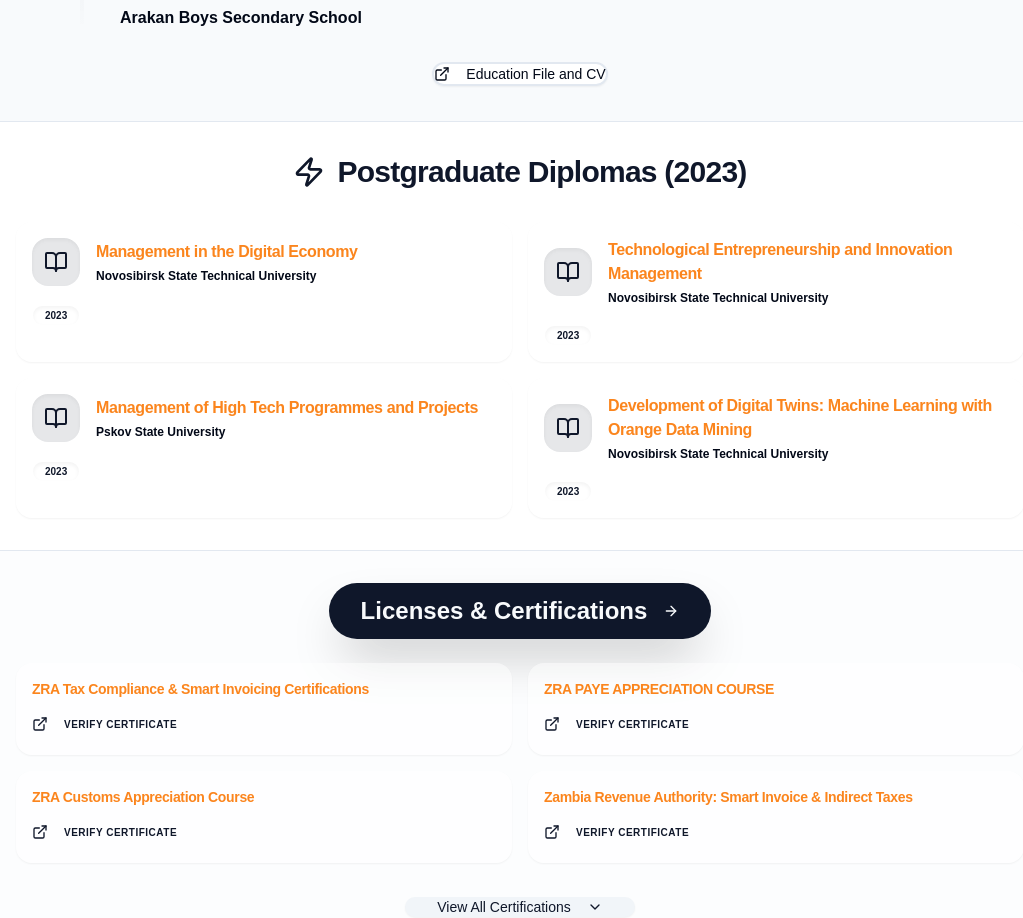
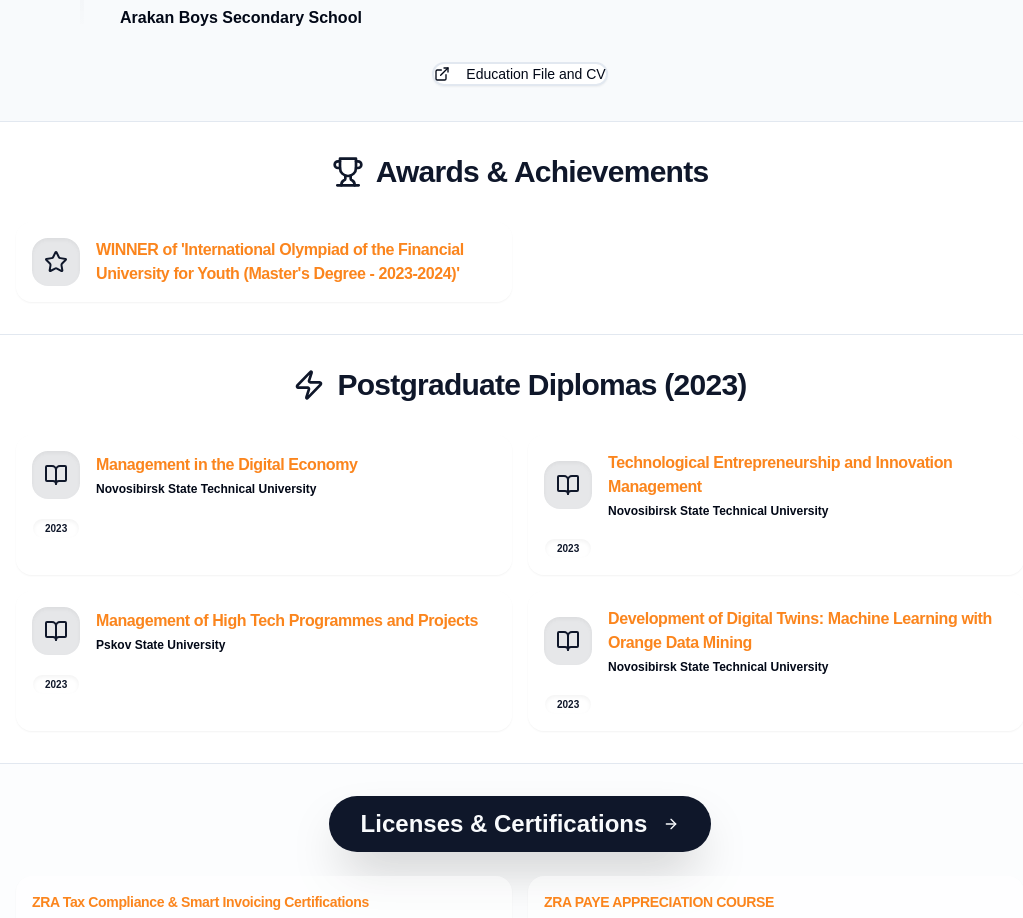
Before and after one commit to MS0C54073/muzoprof, a Next.js app: page / in a window 1280 px wide. Shown: the part 4997-5915 px from the top of the page, without its empty margins (120-1143 px from the left). Built offline with nearby package versions, Linux system fonts and the light colour scheme.

Commit message:
Added the Awards & Achievements section

```diff
--- a/src/app/page.tsx
+++ b/src/app/page.tsx
@@ -10,7 +10,7 @@ import {
     Github, Globe, GraduationCap, Loader2, Network, Phone, Server, Shield,
     Smartphone, Terminal, UserCog, ChevronDown, Calculator, Gamepad, Film,
     Edit, BookOpen, HeartHandshake, Zap, FileText, Mail, Stars, Search,
-    HardDrive, BarChart3, MousePointer2, Flame, Sparkles
+    HardDrive, BarChart3, MousePointer2, Flame, Sparkles, Trophy, Star
 } from 'lucide-react';
 import { Card, CardContent, CardHeader, CardTitle, CardDescription } from '@/components/ui/card';
 import { Badge } from '@/components/ui/badge';
@@ -76,6 +76,7 @@ interface CvData {
     experience: CvExperience[];
     community: CvExperience[];
     education: CvEducation[];
+    awards: string[];
     certifications: string[];
     diplomas: string[];
     references: CvReference[];
@@ -414,6 +415,9 @@ export default function Home() {
         experience: professionalExperiences,
         community: communityInvolvement,
         education: educationData,
+        awards: [
+            "WINNER of 'International Olympiad of the Financial University for Youth (Master's Degree - 2023-2024)'"
+        ],
         certifications: [
             "ZRA Tax Compliance & Smart Invoicing Certifications — https://online.atingi.org/admin/tool/certificate/index.php?code=6893547292MS",
             "ZRA PAYE APPRECIATION COURSE — https://online.atingi.org/admin/tool/certificate/view.php?code=0375281015MS",
@@ -1182,6 +1186,28 @@ export default function Home() {
           </div>
         </section>
 
+        {/* Awards & Achievements Section */}
+        <section id="awards" className="py-6 md:py-8 border-t px-4 md:px-0">
+            <h2 className="text-xl md:text-3xl font-bold text-center mb-8 flex items-center justify-center gap-3 text-primary tracking-tight">
+                <Trophy className="h-6 w-6 md:h-8 md:w-8 text-primary" />
+                <TranslatedText text="Awards & Achievements" />
+            </h2>
+            <div className="max-w-5xl mx-auto grid grid-cols-1 md:grid-cols-2 gap-4 px-2">
+                {cvData.awards.map((award, index) => (
+                    <Card key={index} className="bg-card/50 hover:shadow-xl transition-all group border-none shadow-sm rounded-2xl">
+                        <CardHeader className="flex-row gap-4 items-center space-y-0 p-4">
+                            <div className="bg-primary/10 p-3 rounded-2xl group-hover:bg-primary/20 transition-colors shadow-inner">
+                                <Star className="h-6 w-6 text-primary" />
+                            </div>
+                            <div className="space-y-1">
+                                <CardTitle className="text-sm md:text-base text-accent font-black leading-snug tracking-tight"><TranslatedText text={award}/></CardTitle>
+                            </div>
+                        </CardHeader>
+                    </Card>
+                ))}
+            </div>
+        </section>
+
         {/* Postgraduate Diplomas Section */}
         <section id="retraining" className="py-6 md:py-8 border-t px-4 md:px-0">
             <h2 className="text-xl md:text-3xl font-bold text-center mb-8 flex items-center justify-center gap-3 text-primary tracking-tight">
--- a/src/i18n/locales/en.json
+++ b/src/i18n/locales/en.json
@@ -7,6 +7,8 @@
   "Education": "Education",
   "Tutor": "Tutor",
   "Awards": "Awards",
+  "Awards & Achievements": "Awards & Achievements",
+  "WINNER of 'International Olympiad of the Financial University for Youth (Master's Degree - 2023-2024)'": "WINNER of 'International Olympiad of the Financial University for Youth (Master's Degree - 2023-2024)'",
   "Certifications": "Certifications",
   "IT Service Calculator": "IT Service Calculator",
   "AI Career Portal": "AI Career Portal",
--- a/src/i18n/locales/ru.json
+++ b/src/i18n/locales/ru.json
@@ -7,6 +7,8 @@
   "Education": "Образование",
   "Tutor": "Репетитор",
   "Awards": "Награды",
+  "Awards & Achievements": "Награды и достижения",
+  "WINNER of 'International Olympiad of the Financial University for Youth (Master's Degree - 2023-2024)'": "ПОБЕДИТЕЛЬ ПрОМЕЖУточного Олимпиады Финансового университета для молодежи (Магистратура - 2023-2024)",
   "Certifications": "Сертификаты",
   "IT Service Calculator": "Калькулятор ИТ-услуг",
   "AI Career Portal": "Карьерный ИИ-портал",
```
